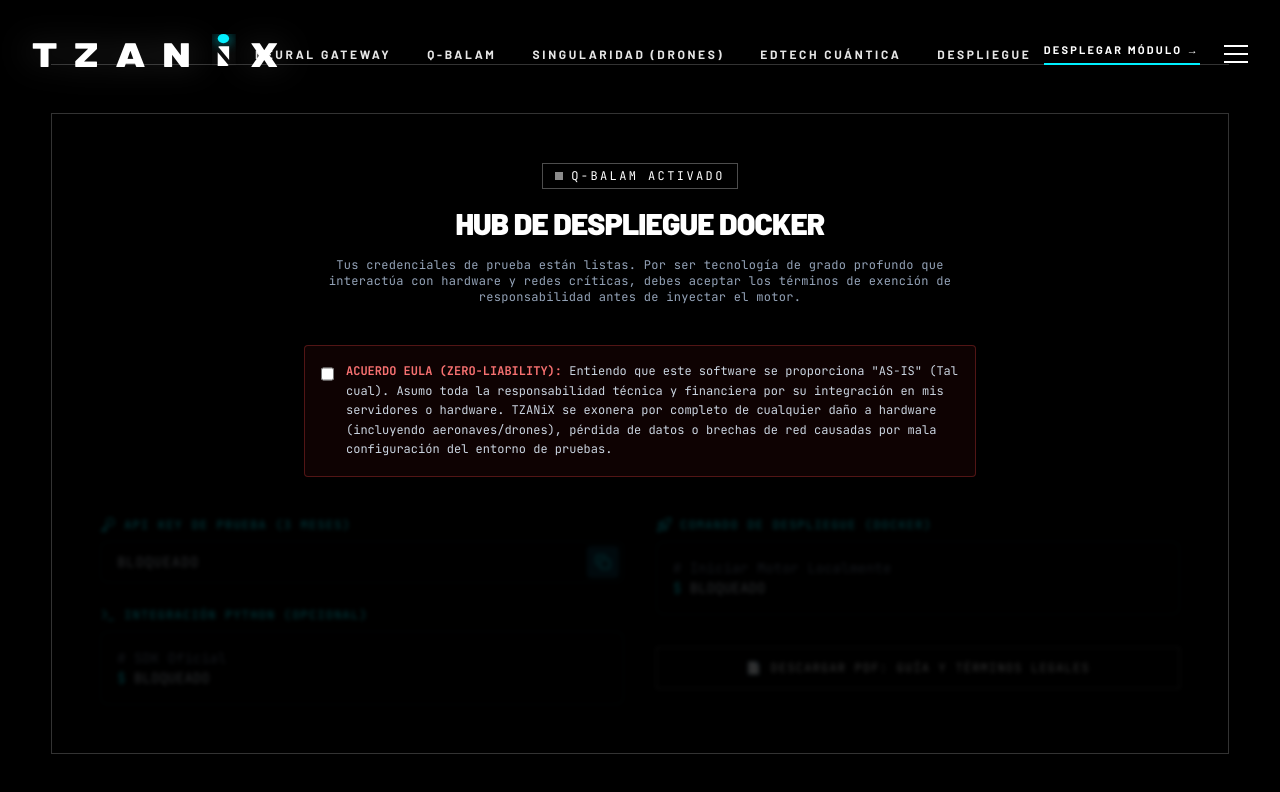
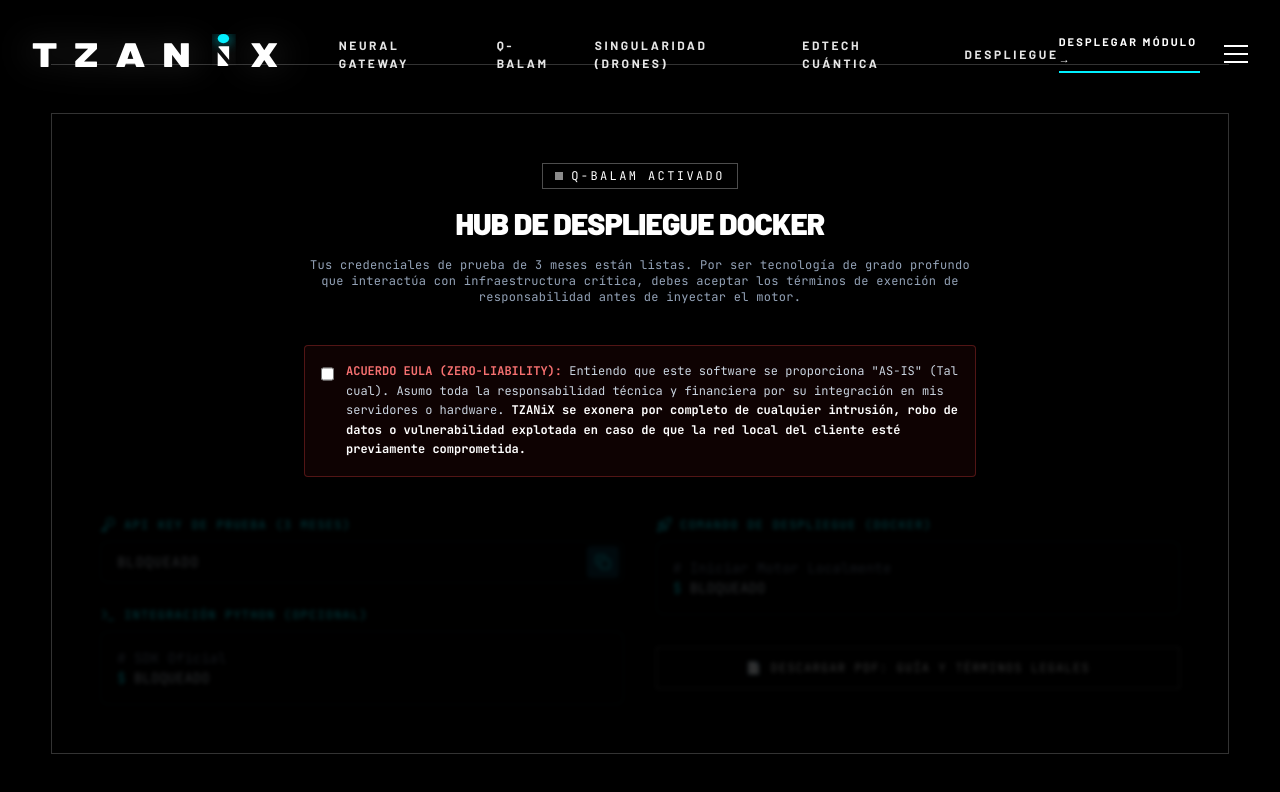
Before and after one commit to mmrobeerto-ops/tzanix, a React (Vite) app: page / in a window 1280 px wide. Both pictures are taken after a click on the button "DESPLEGAR DOCKER". Shown: the part 4632-5424 px from the top of the page. Built offline with nearby package versions, Linux system fonts and the light colour scheme.

Commit message:
Fix logo overlap

```diff
--- a/src/App.jsx
+++ b/src/App.jsx
@@ -21,7 +21,7 @@ function App() {
 
       {/* HEADER / NAVBAR ESTILO SPACEX */}
       <header className="fixed top-0 left-0 w-full z-50 px-8 py-7 flex items-center justify-between">
-        <a href="#hero" className="flex items-center text-[34px] font-black tracking-[0.4em] transform scale-x-[1.25] origin-left transition-all hover:scale-x-[1.3] group">
+        <a href="#hero" className="flex items-center text-[34px] font-black tracking-[0.4em] transform scale-x-[1.25] origin-left transition-all hover:scale-x-[1.3] group mr-16 lg:mr-24">
           <span className="text-white drop-shadow-[0_0_15px_rgba(255,255,255,0.2)]">TZAN</span>
 
           {/* Custom SVG 'i' basado en tu diseño */}
--- a/src/components/QuickstartOnboarding.jsx
+++ b/src/components/QuickstartOnboarding.jsx
@@ -7,31 +7,35 @@ const QuickstartOnboarding = ({ selectedTier }) => {
   const [acceptedEula, setAcceptedEula] = useState(false);
 
   // Configuraciones de Producto
+// ... (Configuración de Producto) ...
   const productConfig = {
     gateway: {
       name: 'NEURAL GATEWAY',
       prefix: 'tzx_gw_',
       image: 'ghcr.io/tzanix-deep-tech/neural-gateway:latest',
-      python: 'pip install tzanix-gateway'
+      python: 'pip install tzanix-gateway',
+      eulaWarning: 'TZANiX se exonera por completo de cualquier brecha de red, pérdida de datos o saturación de servidores causada por una mala configuración en los flujos tensoriales.'
     },
     qbalam: {
       name: 'Q-BALAM',
       prefix: 'tzx_qb_',
       image: 'ghcr.io/tzanix-deep-tech/q-balam:latest',
-      python: 'pip install tzanix-qbalam'
+      python: 'pip install tzanix-qbalam',
+      eulaWarning: 'TZANiX se exonera por completo de cualquier intrusión, robo de datos o vulnerabilidad explotada en caso de que la red local del cliente esté previamente comprometida.'
     },
     singularity: {
       name: 'SINGULARITY CORE',
       prefix: 'tzx_sg_',
       image: 'ghcr.io/tzanix-deep-tech/singularity-core:latest',
-      python: 'pip install tzanix-singularity'
+      python: 'pip install tzanix-singularity',
+      eulaWarning: 'TZANiX se exonera por completo de cualquier daño físico a hardware, colisión de drones/aeronaves, o pérdida de equipo autónomo derivado de la alteración de parámetros inerciales.'
     }
   };
 
   const config = productConfig[selectedTier] || productConfig.gateway;
 
   useEffect(() => {
-    // Simular latencia de generación de API Key
+    // Simular latencia de generación de API Key (Pronto será JWT)
     const timer = setTimeout(() => {
       setApiKey(`${config.prefix}${Math.random().toString(36).substr(2, 9)}`);
     }, 1000);
@@ -61,7 +65,7 @@ const QuickstartOnboarding = ({ selectedTier }) => {
             HUB DE DESPLIEGUE DOCKER
           </h2>
           <p className="text-slate-400 font-mono text-xs tracking-wide max-w-2xl mx-auto">
-            Tus credenciales de prueba están listas. Por ser tecnología de grado profundo que interactúa con hardware y redes críticas, debes aceptar los términos de exención de responsabilidad antes de inyectar el motor.
+            Tus credenciales de prueba de 3 meses están listas. Por ser tecnología de grado profundo que interactúa con infraestructura crítica, debes aceptar los términos de exención de responsabilidad antes de inyectar el motor.
           </p>
         </div>
 
@@ -75,7 +79,7 @@ const QuickstartOnboarding = ({ selectedTier }) => {
               className="mt-1 w-4 h-4 rounded border-gray-300 text-[#ff0055] focus:ring-[#ff0055] bg-black"
             />
             <span className="text-xs font-mono text-slate-300 leading-relaxed">
-              <strong className="text-red-400">ACUERDO EULA (ZERO-LIABILITY):</strong> Entiendo que este software se proporciona "AS-IS" (Tal cual). Asumo toda la responsabilidad técnica y financiera por su integración en mis servidores o hardware. TZANiX se exonera por completo de cualquier daño a hardware (incluyendo aeronaves/drones), pérdida de datos o brechas de red causadas por mala configuración del entorno de pruebas.
+              <strong className="text-red-400">ACUERDO EULA (ZERO-LIABILITY):</strong> Entiendo que este software se proporciona "AS-IS" (Tal cual). Asumo toda la responsabilidad técnica y financiera por su integración en mis servidores o hardware. <strong className="text-white">{config.eulaWarning}</strong>
             </span>
           </label>
         </div>
@@ -138,7 +142,7 @@ const QuickstartOnboarding = ({ selectedTier }) => {
                     <span className="text-slate-500"># Iniciar Motor Localmente</span><br/>
                     <span className="text-tzCyan">$</span> {acceptedEula ? dockerCommand.split('\\').map((line, i) => (
                       <React.Fragment key={i}>
-                        {line} {i !== 2 && <span className="text-slate-500">\</span>}<br/>
+                        {line} {i !== 2 && <span className="text-slate-500">\\</span>}<br/>
                       </React.Fragment>
                     )) : 'BLOQUEADO'}
                   </code>
@@ -154,12 +158,13 @@ const QuickstartOnboarding = ({ selectedTier }) => {
 
             {/* Nuevo Botón de PDF / Documentación */}
             <div className="pt-2">
-              <button
-                onClick={() => alert("Descargando: TZANiX_Integration_and_Pricing_Guide.pdf\n\nEste PDF contiene el paso a paso, precios post-prueba y manual de Centro de Mando.")}
-                className="w-full flex justify-center items-center py-3 border border-white/30 text-white font-mono text-xs uppercase tracking-widest hover:bg-white hover:text-black transition duration-300"
+              <a
+                href="/Manual_Corporativo_TZANiX.txt"
+                download
+                className="w-full flex justify-center items-center py-3 border border-white/30 text-white font-mono text-xs uppercase tracking-widest hover:bg-white hover:text-black transition duration-300 cursor-pointer"
               >
                 📄 DESCARGAR PDF: GUÍA Y TÉRMINOS LEGALES
-              </button>
+              </a>
             </div>
           </div>
 
```
Also changed, not shown: public/Manual_Corporativo_TZANiX.txt (added).
